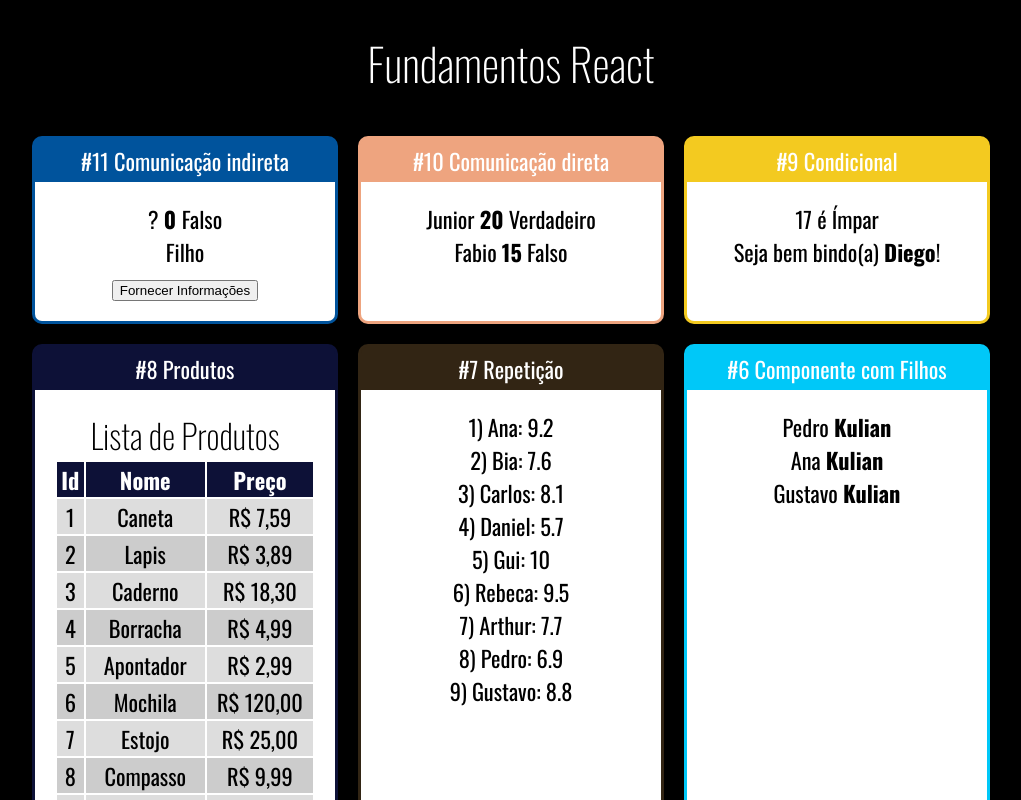
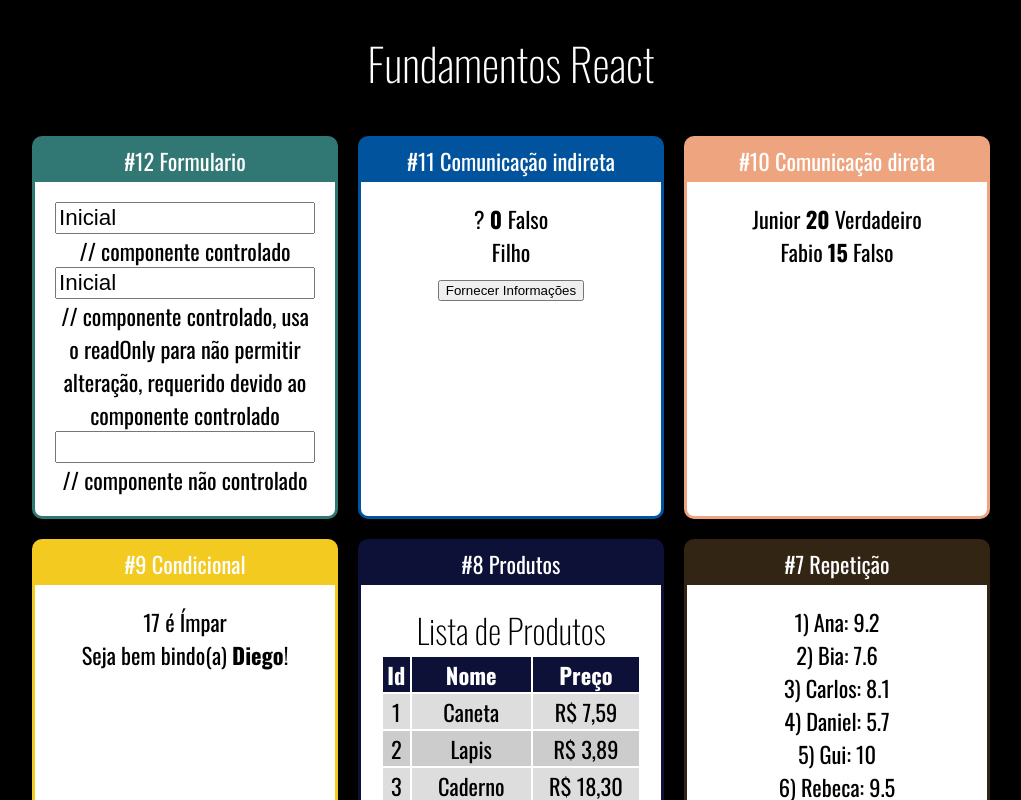
Before and after one commit to dronan/FundamentosReact, a React (Create React App) app: page / in a window 1280 px wide. Shown: the top 800 px of the page, without its empty margins (129-1150 px from the left). Built offline with nearby package versions, Linux system fonts and the light colour scheme.

Commit message:
uso de componente controlado por forms

```diff
--- a/src/App.jsx
+++ b/src/App.jsx
@@ -13,11 +13,16 @@
 import UsuarioInfo from "./components/condicional/UsuarioInfo";
 import DiretaPai from "./components/comunicacao/DiretaPai";
 import IndiretaPai from "./components/comunicacao/IndiretaPai";
+import Input from "./components/formulario/Input";
 
 export default () => (
   <div id="App">
     <h1>Fundamentos React</h1>
     <div className="Cards">
+
+      <Card titulo="#12 Formulario" color="#317773">
+        <Input></Input>
+      </Card>
 
       <Card titulo="#11 Comunicação indireta" color="#00539C">
         <IndiretaPai></IndiretaPai>
--- /dev/null
+++ b/src/components/formulario/Input.css
@@ -0,0 +1,3 @@
+.Input input{
+    font-size: 1.4rem;
+}
--- /dev/null
+++ b/src/components/formulario/Input.jsx
@@ -0,0 +1,25 @@
+import React, { useState } from "react";
+import './Input.css'
+
+export default props => {
+
+    const [valor, setValor] = useState('Inicial')
+
+    function quandoMudar(e) {
+        setValor(e.target.value)
+        console.log(e.target.value)
+    }
+
+    return (
+        <div className="Input">
+            <div style={{
+                display: 'flex',
+                flexDirection: 'column'
+                }}>
+                <input value={valor} onChange={quandoMudar} /> // componente controlado
+                <input value={valor} readOnly />  // componente controlado, usa o readOnly para não permitir alteração, requerido devido ao componente controlado
+                <input value={undefined} readOnly />   // componente não controlado
+            </div>
+        </div>
+    )
+}
```
